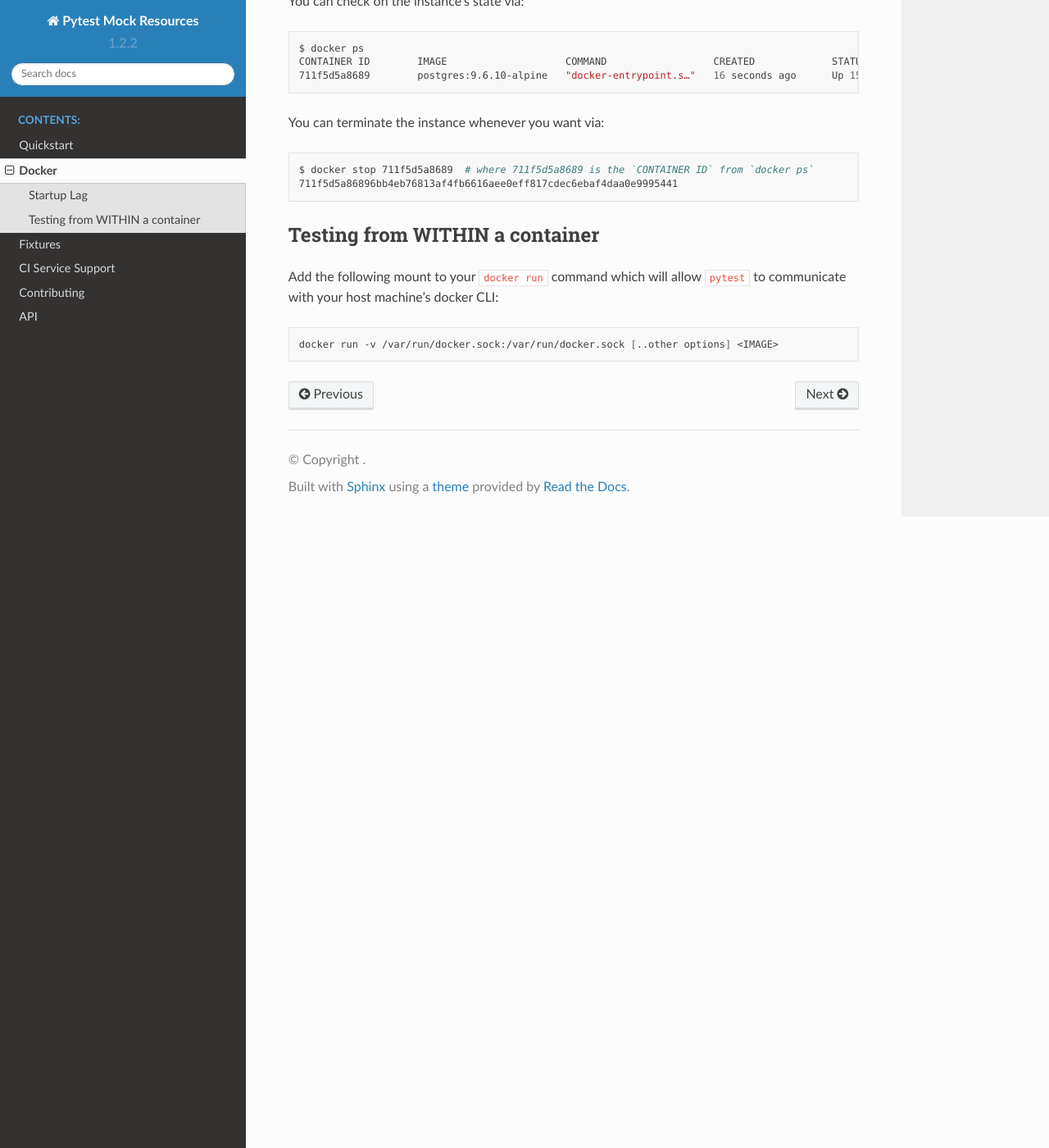
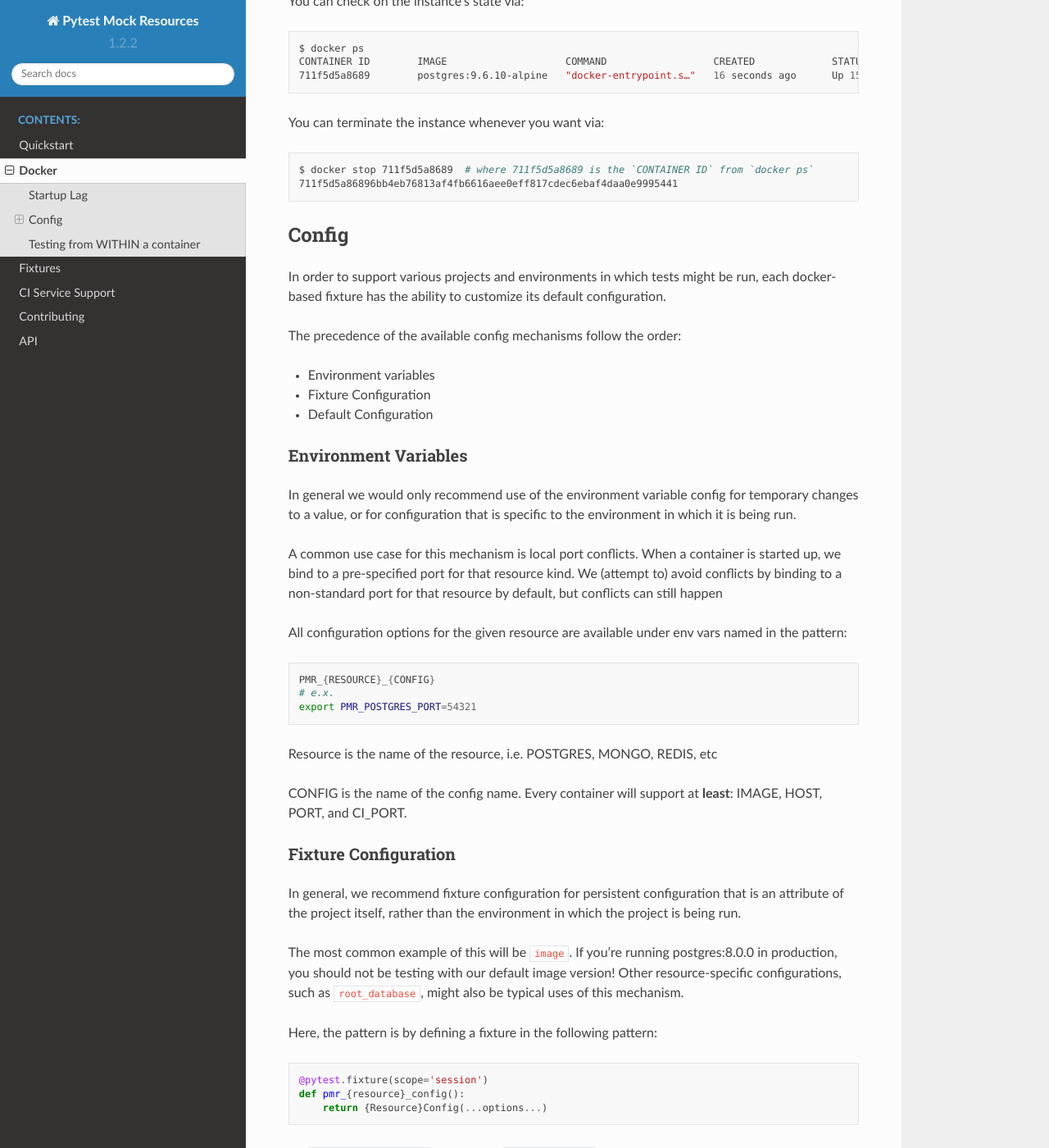
Before and after one commit to schireson/pytest-mock-resources, a Sphinx documentation site: the page built from docs/source/docker.rst, in a window 1280 px wide and 1400 px high, scrolled down 1201 px. Shown: the whole window at 82% size. Built offline with Sphinx 7.4.7 and the Read the Docs theme 2.0.0, drawn with Linux system fonts in a browser that asks for light colours; pages that are not in the unit, such as notebooks, are missing from menus; some of the changed text lies outside the part shown.

Commit message:
Add docs for new config mechanisms.

```diff
--- a/docs/source/docker.rst
+++ b/docs/source/docker.rst
@@ -66,6 +66,87 @@ You can terminate the instance whenever you want via:
     711f5d5a86896bb4eb76813af4fb6616aee0eff817cdec6ebaf4daa0e9995441
 
 
+.. _docker-config-label:
+
+Config
+------
+
+In order to support various projects and environments in which tests might be run, each docker-based
+fixture has the ability to customize its default configuration.
+
+The precedence of the available config mechanisms follow the order:
+
+* Environment variables
+* Fixture Configuration
+* Default Configuration
+
+
+Environment Variables
+~~~~~~~~~~~~~~~~~~~~~
+
+In general we would only recommend use of the environment variable config for temporary
+changes to a value, or for configuration that is specific to the environment in which it is being run.
+
+A common use case for this mechanism is local port conflicts. When a container is started up,
+we bind to a pre-specified port for that resource kind. We (attempt to) avoid conflicts
+by binding to a non-standard port for that resource by default, but conflicts can still happen
+
+All configuration options for the given resource are available under env vars named in the pattern:
+
+.. code-block:: bash
+
+   PMR_{RESOURCE}_{CONFIG}
+   # e.x.
+   export PMR_POSTGRES_PORT=54321
+
+Resource is the name of the resource, i.e. POSTGRES, MONGO, REDIS, etc
+
+CONFIG is the name of the config name. Every container will support at **least**: IMAGE, HOST, PORT, and CI_PORT.
+
+
+Fixture Configuration
+~~~~~~~~~~~~~~~~~~~~~
+
+In general, we recommend fixture configuration for persistent configuration that is an attribute
+of the project itself, rather than the environment in which the project is being run.
+
+The most common example of this will be :code:`image`. If you're running postgres:8.0.0 in production,
+you should not be testing with our default image version! Other resource-specific configurations,
+such as :code:`root_database`, might also be typical uses of this mechanism.
+
+Here, the pattern is by defining a fixture in the following pattern:
+
+.. code-block:: python
+
+   @pytest.fixture(scope='session')
+   def pmr_{resource}_config():
+       return {Resource}Config(...options...)
+
+I.e. :code:`pmr_postgres_config`, returning a :class:`PostgresConfig` type. might look like
+
+.. code-block:: python
+   :caption: conftest.py
+
+   import pytest
+   from pytest_mock_resources import PostgresConfig
+
+   @pytest.fixture(scope='session')
+   def pmr_postgres_config():
+       return PostgresConfig(image='postgres:11.0.0')
+
+Default Configuration
+~~~~~~~~~~~~~~~~~~~~~
+
+Default configuration uses the same mechanism (i.e. fixture configuration) as you might, to
+pre-specify the default options, so that the plugin can usually be used as-is with no
+configuration.
+
+The configuration defaults should not be assumed to be static/part of the API (and typically
+changes should be irrelevant to most users).
+
+See the :ref:`api` docs for details on the current defaults.
+
+
 Testing from WITHIN a container
 -------------------------------
 
--- a/docs/source/fixtures.rst
+++ b/docs/source/fixtures.rst
@@ -10,6 +10,7 @@ DDL, preset data, or functions you might require.
 Each fixture you create can be used in multiple tests without risking data leakage or side-effects
 from one test to another, see :ref:`internals-label` for more details.
 
+See :ref:`docker-config-label` for information on customizing the configuration for docker-based fixtures.
 
 .. toctree::
 
```
Also changed, not shown: docs/source/api.rst (+4 -6 lines), docs/source/redshift.rst (+3 -65 lines), 6 other files.
